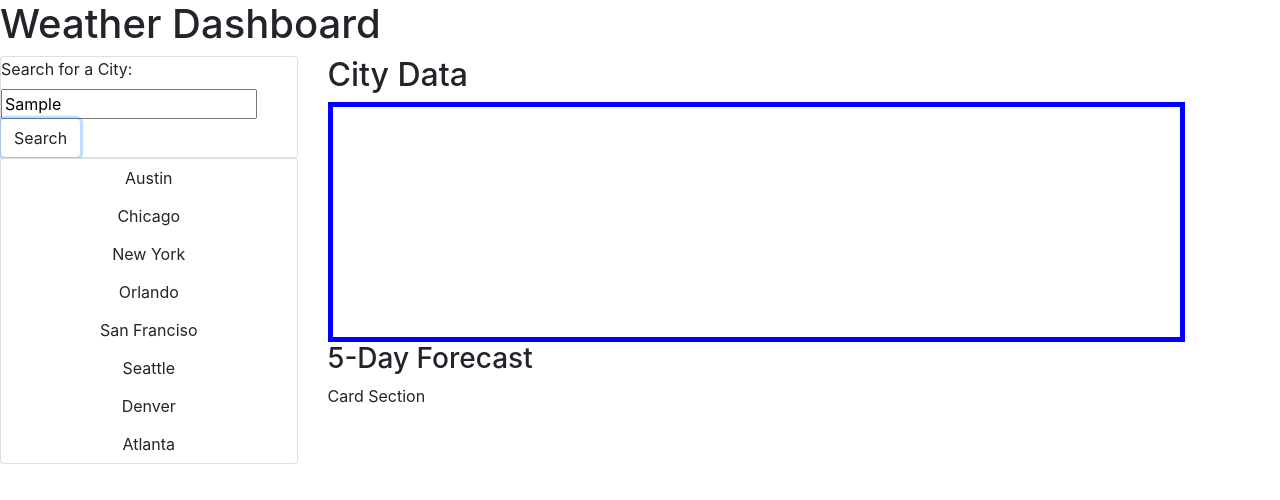
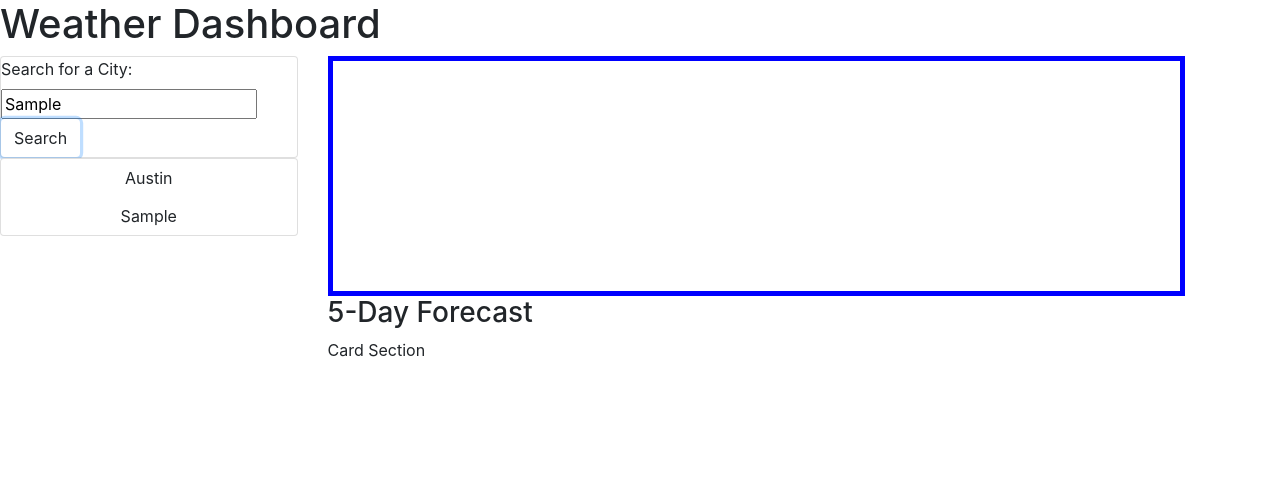
Before and after one commit to Hephaestus01/Weather-Dashboard, a plain HTML site: page index.html in a window 1280 px wide. Both pictures are taken after typing "Sample" into the empty fields and a click on the button "Search". Drawn offline with nearby package versions, Linux system fonts and the light colour scheme; no server answers.

Commit message:
work on creating history function

```diff
--- a/assets/js/script.js
+++ b/assets/js/script.js
@@ -13,6 +13,7 @@ var formSubmitHandler = function (event) {
 
     if (cityName) {
         getCityData(cityName);
+        createHistory(cityName);
 
         // clear old content
         cityDataContainer.textContent = "";
@@ -64,8 +65,6 @@ var getCityData = function (city) {
 
 var displayCityCurrent = function (data, city) {
     var currContEl = document.querySelector("#current-data-container")
-    console.log(city);
-
     var rawDate = new Date((data.current.dt * 1000))
     var formatOption = { weekday: 'long', year: 'numeric', month: 'long', day: 'numeric' }
     var formatDate = new Intl.DateTimeFormat('en-US', formatOption).format(rawDate);
@@ -74,7 +73,7 @@ var displayCityCurrent = function (data, city) {
     var iconUrl = `http://openweathermap.org/img/w/${iconCode}.png`
 
 
-    var currentTemp = data.current.temp;
+    var currentTemp = data.current.temp
     var currentWind = data.current.wind_speed
     var currentHumidity = data.current.humidity
     var currentUvi = data.current.uvi
@@ -103,8 +102,44 @@ var displayCityCurrent = function (data, city) {
 
 // TODO: Display city forecast information
 // var displayCityForecast = function (data, city) {
-//     var weatherIcon =
+//     for (let i = 0; i < 4; i++) {
+//         var cardSectionEl = document.querySelector(".card-section")
+//         var dailyEl = document.createElement("div")
+//         dailyEl.className("daily-card")
+
+
+//     }
 // }
+
+// TODO: Create history items as buttons
+var createHistory = function (city) {
+    var buttonList = document.querySelector("#city-buttons");
+    if (buttonList.hasChildNodes()) {
+        for (var i = 0; i < buttonList.children.length; i++) {
+            console.log("children: ", buttonList.children[i].textContent)
+            if (buttonList.children[i].textContent == city) {
+                console.log("already included in history");
+            }
+            else {
+                var cityButton = document.createElement("button")
+                cityButton.className = "btn"
+                cityButton.setAttribute("data-city", city)
+                cityButton.textContent = city;
+                document.querySelector("#city-buttons").appendChild(cityButton);
+                break;
+            }
+        }
+    } else {
+        var cityButton = document.createElement("button")
+        cityButton.className = "btn"
+        cityButton.setAttribute("data-city", city)
+        cityButton.textContent = city;
+        document.querySelector("#city-buttons").appendChild(cityButton);
+    }
+}
+
+
+
 
 searchFormEl.addEventListener("submit", formSubmitHandler);
 cityButtons.addEventListener("click", buttonClickHandler);
--- a/index.html
+++ b/index.html
@@ -26,17 +26,10 @@
             </div>
             <div class="card" id="city-buttons">
                 <button class="btn" data-city="Austin">Austin</button>
-                <button class="btn" data-city="Chicago">Chicago</button>
-                <button class="btn" data-city="New York">New York</button>
-                <button class="btn" data-city="Orlando">Orlando</button>
-                <button class="btn" data-city="San Francisco">San Franciso</button>
-                <button class="btn" data-city="Seattle">Seattle</button>
-                <button class="btn" data-city="Denver">Denver</button>
-                <button class="btn" data-city="Atlanta">Atlanta</button>
+
             </div>
         </div>
         <div class="result-areas col-12 col-md-9">
-            <h2>City Data</h2>
             <div id="current-data-container"></div>
             <div id="five-day-forecast">
                 <h3>5-Day Forecast</h3>
```
